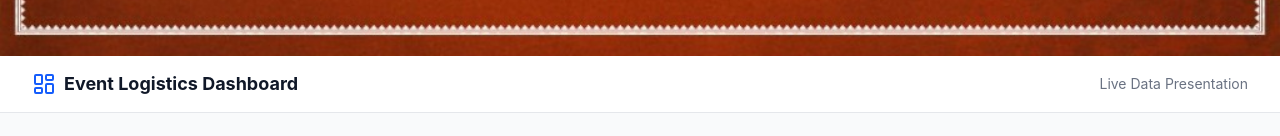
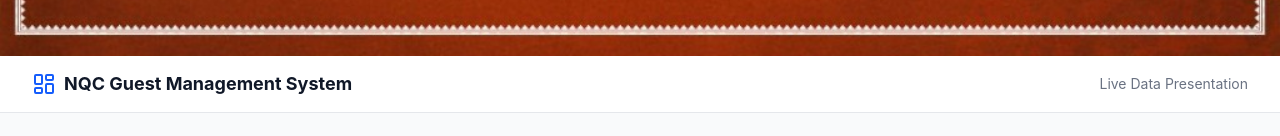
Before and after one commit to Sahil0499/NQC, a React (Vite) app in the folder event-dashboard/: page / in a window 1280 px wide. Shown: the part 664-800 px from the top of the page. Built offline with nearby package versions, Linux system fonts and the light colour scheme; no server answers; the database is empty.

Commit message:
chore(ui): update dashboard title to NQC Guest Management System

```diff
--- a/event-dashboard/index.html
+++ b/event-dashboard/index.html
@@ -4,7 +4,7 @@
     <meta charset="UTF-8" />
     <link rel="icon" type="image/svg+xml" href="/vite.svg" />
     <meta name="viewport" content="width=device-width, initial-scale=1.0" />
-    <title>event-dashboard</title>
+    <title>NQC Guest Management System</title>
   </head>
   <body>
     <div id="root"></div>
--- a/event-dashboard/src/components/Layout.tsx
+++ b/event-dashboard/src/components/Layout.tsx
@@ -20,7 +20,7 @@
                     <div className="flex justify-between h-14 items-center">
                         <div className="flex items-center">
                             <LayoutDashboard className="h-6 w-6 text-blue-600 mr-2" />
-                            <h1 className="text-lg font-bold text-gray-900">Event Logistics Dashboard</h1>
+                            <h1 className="text-lg font-bold text-gray-900">NQC Guest Management System</h1>
                         </div>
                         <div className="text-sm text-gray-500">
                             Live Data Presentation
```
